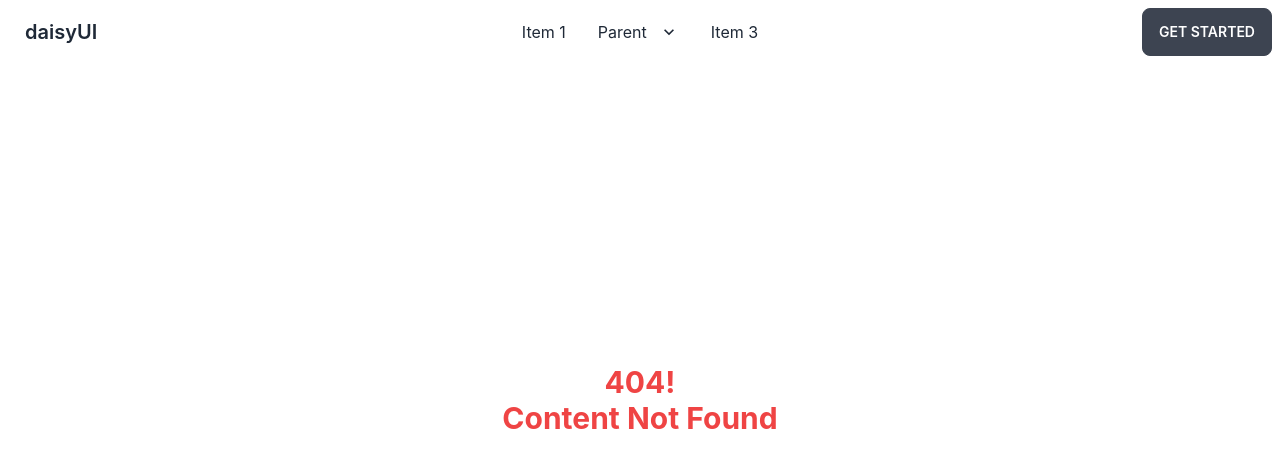
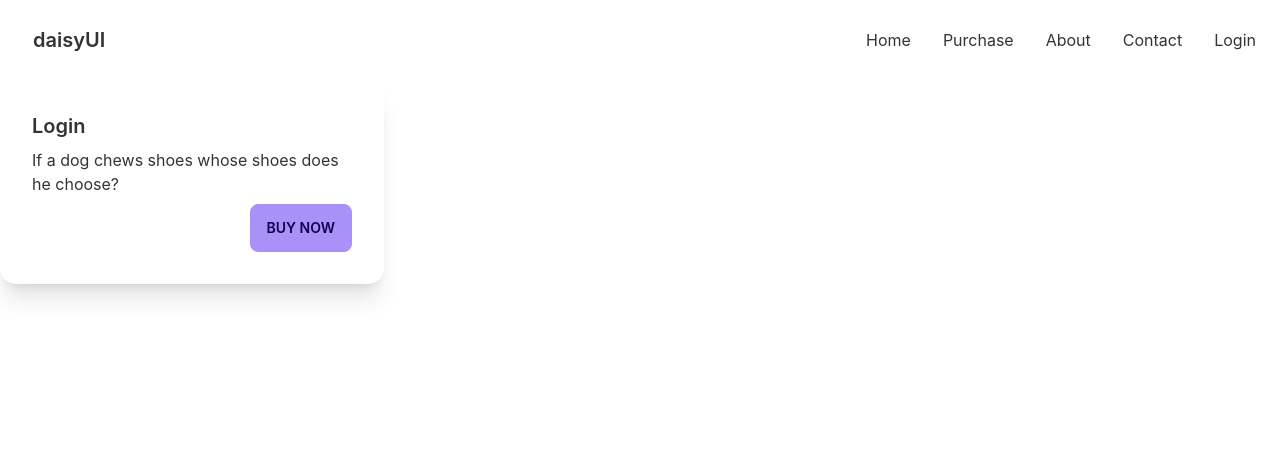
Before and after one commit to rkbokul1/manufacturere-client-side-ass-12, a React (Create React App) app: page /login in a window 1280 px wide. Before the commit this address had no page. Shown: the top 468 px of the page. Built offline with nearby package versions, Linux system fonts and the light colour scheme.

Commit message:
tools showed

```diff
--- a/src/App.js
+++ b/src/App.js
@@ -2,15 +2,18 @@ import { Route, Routes } from 'react-router-dom';
 import './App.css';
 import Error from './Pages/Error/Error';
 import Home from './Pages/Home/Home';
+import Login from './Pages/Login/Login';
 import Navbar from './Pages/Shared/Navbar';
 
 function App() {
   return (
-    <div>
+    <div className='max-w-7xl mx-auto'>
       <Navbar/>
 
     <Routes>
       <Route path='/' element={<Home/>}></Route>
+      <Route path='home' element={<Home/>}></Route>
+      <Route path='login' element={<Login/>}></Route>
 
       <Route path='/*' element={<Error/>}></Route>
     </Routes>
--- a/src/Pages/Home/Banner.js
+++ b/src/Pages/Home/Banner.js
@@ -0,0 +1,18 @@
+import React from 'react';
+
+const Banner = () => {
+    return (
+        <div class="hero min-h-screen bg-base-200">
+            <div class="hero-content flex-col lg:flex-row-reverse">
+                <img src="https://api.lorem.space/image/movie?w=260&h=400" alt='' class="max-w-md rounded-lg shadow-2xl" />
+                <div>
+                    <h1 class="text-5xl font-bold">Box Office News!</h1>
+            <p class="py-6">Provident cupiditate voluptatem et in. Quaerat fugiat ut assumenda excepturi exercitationem quasi.</p>
+                    <button class="btn btn-primary">Get Started</button>
+                </div>
+            </div>
+        </div>
+    );
+};
+
+export default Banner;
--- a/src/Pages/Home/Home.js
+++ b/src/Pages/Home/Home.js
@@ -1,9 +1,14 @@
 import React from 'react';
+import Footer from '../Shared/Footer';
+import Banner from './Banner';
+import Tools from './Tools';
 
 const Home = () => {
     return (
         <div>
-
+            <Banner/>
+            <Tools/>
+            <Footer/>
         </div>
     );
 };
--- /dev/null
+++ b/src/Pages/Home/Tool.js
@@ -0,0 +1,18 @@
+import React from 'react';
+
+const Tool = () => {
+    return (
+        <div class="card bg-base-100 shadow-xl">
+            <figure><img src="https://api.lorem.space/image/shoes?w=400&h=225" alt="Shoes" /></figure>
+            <div class="card-body">
+                <h2 class="card-title">Shoes!</h2>
+                <p>If a dog chews shoes whose shoes does he choose?</p>
+                <div class="card-actions justify-end">
+                    <button class="btn btn-primary">Buy Now</button>
+                </div>
+            </div>
+        </div>
+    );
+};
+
+export default Tool;
--- a/src/Pages/Home/Tools.js
+++ b/src/Pages/Home/Tools.js
@@ -0,0 +1,22 @@
+import React, { useEffect, useState } from 'react';
+import Tool from './Tool';
+
+const Tools = () => {
+    const [tools, setTools] = useState([]);
+
+    useEffect(() => {
+        fetch('tools.json')
+            .then(res => res.json())
+            .then(data => setTools(data))
+    }, [])
+    return (
+        <div className='my-10'>
+            <h1 className='text-3xl text-primary font-bold text-center mb-5'>Products</h1>
+            <div className='grid grid-cols-1 md:grid-cols-2 lg:grid-cols-3 gap-5 mt-5'>
+                {tools.slice(0, 6).map(tool => <Tool key={tool._id} too={tool} />)}
+            </div>
+        </div>
+    );
+};
+
+export default Tools;
--- /dev/null
+++ b/src/Pages/Login/Login.js
@@ -0,0 +1,19 @@
+import React from 'react';
+
+const Login = () => {
+    return (
+        <div>
+            <div class="card w-96 bg-base-100 shadow-xl">
+                <div class="card-body">
+                    <h2 class="card-title">Login</h2>
+                    <p>If a dog chews shoes whose shoes does he choose?</p>
+                    <div class="card-actions justify-end">
+                        <button class="btn btn-primary">Buy Now</button>
+                    </div>
+                </div>
+            </div>
+        </div>
+    );
+};
+
+export default Login;
--- a/src/Pages/Shared/Footer.js
+++ b/src/Pages/Shared/Footer.js
@@ -0,0 +1,29 @@
+import React from 'react';
+import { Link } from 'react-router-dom';
+
+const Footer = () => {
+    return (
+        <div>
+            <footer class="footer footer-center p-10 bg-base-200 text-base-content rounded">
+                <div class="grid grid-flow-col gap-4">
+                    <Link to='/' class="link link-hover">About us</Link>
+                    <Link to='/' class="link link-hover">Contact</Link>
+                    <Link to='/' class="link link-hover">Jobs</Link>
+                    <Link to='/' class="link link-hover">Press kit</Link>
+                </div>
+                <div>
+                    <div class="grid grid-flow-col gap-4">
+                        <Link to='/'><svg xmlns="http://www.w3.org/2000/svg" width="24" height="24" viewBox="0 0 24 24" class="fill-current"><path d="M24 4.557c-.883.392-1.832.656-2.828.775 1.017-.609 1.798-1.574 2.165-2.724-.951.564-2.005.974-3.127 1.195-.897-.957-2.178-1.555-3.594-1.555-3.179 0-5.515 2.966-4.797 6.045-4.091-.205-7.719-2.165-10.148-5.144-1.29 2.213-.669 5.108 1.523 6.574-.806-.026-1.566-.247-2.229-.616-.054 2.281 1.581 4.415 3.949 4.89-.693.188-1.452.232-2.224.084.626 1.956 2.444 3.379 4.6 3.419-2.07 1.623-4.678 2.348-7.29 2.04 2.179 1.397 4.768 2.212 7.548 2.212 9.142 0 14.307-7.721 13.995-14.646.962-.695 1.797-1.562 2.457-2.549z"></path></svg></Link>
+                        <Link to='/'><svg xmlns="http://www.w3.org/2000/svg" width="24" height="24" viewBox="0 0 24 24" class="fill-current"><path d="M19.615 3.184c-3.604-.246-11.631-.245-15.23 0-3.897.266-4.356 2.62-4.385 8.816.029 6.185.484 8.549 4.385 8.816 3.6.245 11.626.246 15.23 0 3.897-.266 4.356-2.62 4.385-8.816-.029-6.185-.484-8.549-4.385-8.816zm-10.615 12.816v-8l8 3.993-8 4.007z"></path></svg></Link>
+                        <Link to='/'><svg xmlns="http://www.w3.org/2000/svg" width="24" height="24" viewBox="0 0 24 24" class="fill-current"><path d="M9 8h-3v4h3v12h5v-12h3.642l.358-4h-4v-1.667c0-.955.192-1.333 1.115-1.333h2.885v-5h-3.808c-3.596 0-5.192 1.583-5.192 4.615v3.385z"></path></svg></Link>
+                    </div>
+                </div>
+                <div>
+                    <p>Copyright &copy; {new Date().getFullYear()} - All right reserved by ACME Industries Ltd</p>
+                </div>
+            </footer> F
+        </div>
+    );
+};
+
+export default Footer;
--- a/src/Pages/Shared/Navbar.js
+++ b/src/Pages/Shared/Navbar.js
@@ -1,48 +1,33 @@
 import React from 'react';
+import { Link } from 'react-router-dom';
 
 const Navbar = () => {
+    const menu = <>
+        <li><Link to='home'>Home</Link></li>
+        <li><Link to='purchase'>Purchase</Link></li>
+        <li><Link to='about'>About</Link></li>
+        <li><Link to='contact'>Contact</Link></li>
+        <li><Link to='login'>Login</Link></li>
+    </>
+
+
     return (
-        <div class="navbar bg-base-100 fixed">
-            <div class="navbar-start">
+        <div class="navbar bg-base-100 sticky top-0 z-10">
+            <div class="navbar">
                 <div class="dropdown">
                     <label tabindex="0" class="btn btn-ghost lg:hidden">
                         <svg xmlns="http://www.w3.org/2000/svg" class="h-5 w-5" fill="none" viewBox="0 0 24 24" stroke="currentColor"><path stroke-linecap="round" stroke-linejoin="round" stroke-width="2" d="M4 6h16M4 12h8m-8 6h16" /></svg>
                     </label>
                     <ul tabindex="0" class="menu menu-compact dropdown-content mt-3 p-2 shadow bg-base-100 rounded-box w-52">
-                        <li><a>Item 1</a></li>
-                        <li tabindex="0">
-                            <a class="justify-between">
-                                Parent
-                                <svg class="fill-current" xmlns="http://www.w3.org/2000/svg" width="24" height="24" viewBox="0 0 24 24"><path d="M8.59,16.58L13.17,12L8.59,7.41L10,6L16,12L10,18L8.59,16.58Z" /></svg>
-                            </a>
-                            <ul class="p-2">
-                                <li><a>Submenu 1</a></li>
-                                <li><a>Submenu 2</a></li>
-                            </ul>
-                        </li>
-                        <li><a>Item 3</a></li>
+                        {menu}
                     </ul>
                 </div>
                 <a class="btn btn-ghost normal-case text-xl">daisyUI</a>
             </div>
             <div class="navbar-center hidden lg:flex">
                 <ul class="menu menu-horizontal p-0">
-                    <li><a>Item 1</a></li>
-                    <li tabindex="0">
-                        <a>
-                            Parent
-                            <svg class="fill-current" xmlns="http://www.w3.org/2000/svg" width="20" height="20" viewBox="0 0 24 24"><path d="M7.41,8.58L12,13.17L16.59,8.58L18,10L12,16L6,10L7.41,8.58Z" /></svg>
-                        </a>
-                        <ul class="p-2">
-                            <li><a>Submenu 1</a></li>
-                            <li><a>Submenu 2</a></li>
-                        </ul>
-                    </li>
-                    <li><a>Item 3</a></li>
+                    {menu}
                 </ul>
-            </div>
-            <div class="navbar-end">
-                <a class="btn">Get started</a>
             </div>
         </div>
     );
--- a/tailwind.config.js
+++ b/tailwind.config.js
@@ -3,5 +3,19 @@ module.exports = {
   theme: {
     extend: {},
   },
+  daisyui: {
+    themes: [
+      {
+        mytheme: {
+          primary: "#a991f7",
+          secondary: "#f6d860",
+          accent: "#37cdbe",
+          neutral: "#3d4451",
+          "base-100": "#ffffff",
+        },
+      },
+      "cupcake",
+    ],
+  },
   plugins: [require("daisyui")],
 }
```
Also changed, not shown: public/tools.json (added, +82 -0 lines).
